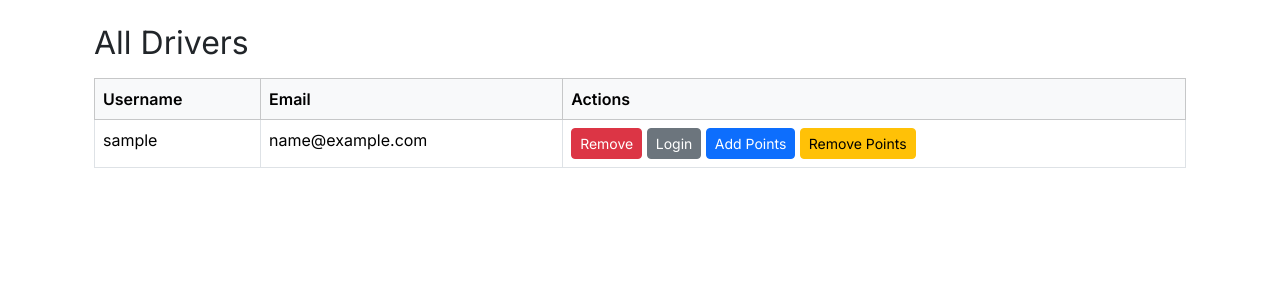
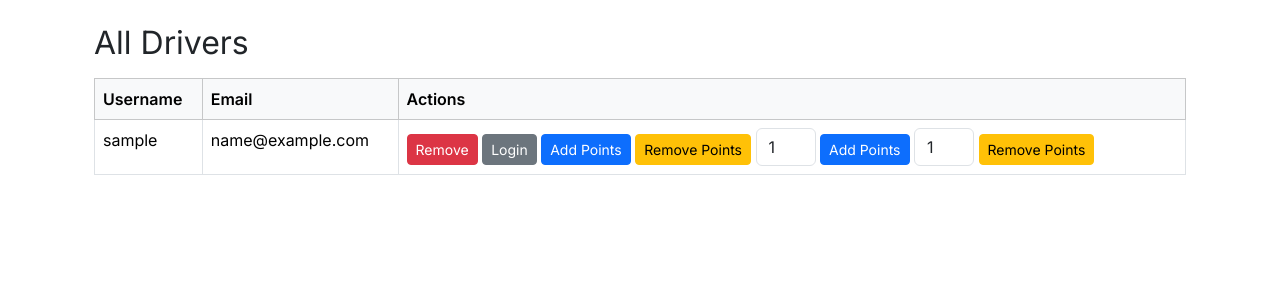
Before and after one commit to Jaredburne47/F25-Team16, a Flask app: page /drivers in a window 1280 px wide. Shown: the part 58-358 px from the top of the page. Run offline with Flask 3, Linux system fonts and the light colour scheme; the visitor is signed in with stand-in values (Sample User, id 1); tables that the repository leaves empty or names only in its code hold one stand-in row (values such as "Sample post"); data that the repository does not hold is empty; some libraries are stand-ins or nearby versions.

Commit message:
Specify how many points

```diff
--- a/templates/drivers.html
+++ b/templates/drivers.html
@@ -42,6 +42,18 @@
                         <input type="hidden" name="username" value="{{ driver.username }}">
                         <button type="submit" class="btn btn-warning btn-sm">Remove Points</button>
                     </form>
+                        <!-- Points input -->
+                    <form action="{{ url_for('add_points') }}" method="post" style="display:inline;">
+                        <input type="hidden" name="username" value="{{ driver.username }}">
+                        <input type="number" name="points" value="1" min="1" style="width: 60px;" class="form-control d-inline-block">
+                        <button type="submit" class="btn btn-primary btn-sm">Add Points</button>
+                    </form>
+
+                    <form action="{{ url_for('remove_points') }}" method="post" style="display:inline;">
+                        <input type="hidden" name="username" value="{{ driver.username }}">
+                        <input type="number" name="points" value="1" min="1" style="width: 60px;" class="form-control d-inline-block">
+                        <button type="submit" class="btn btn-warning btn-sm">Remove Points</button>
+                    </form>
                 </td>
             </tr>
             {% endfor %}
```
